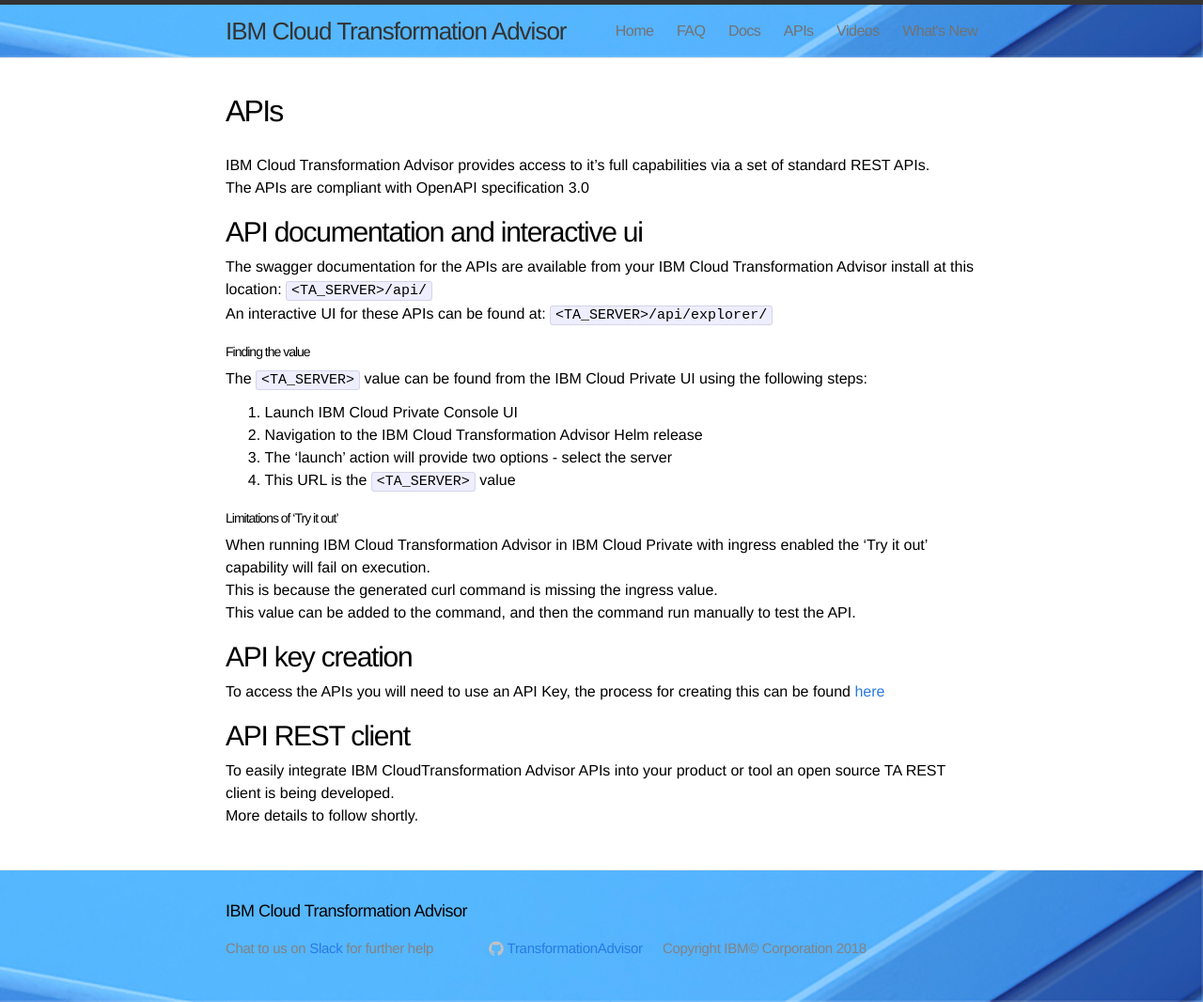
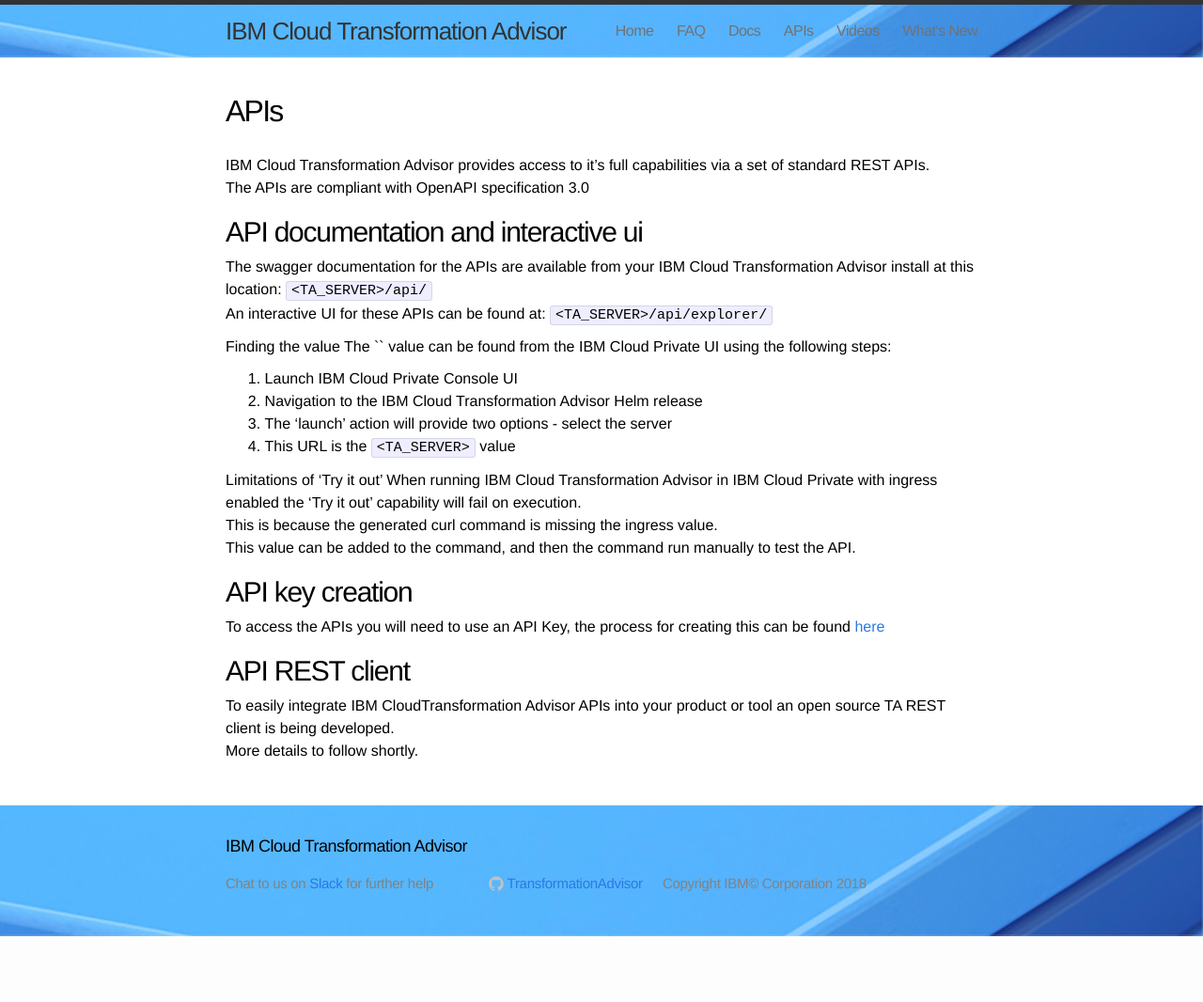
Before and after one commit to TransformationAdvisor/TA.github.io, a Jekyll site: the page built from API/index.md, in a window 1280 px wide. Shown: the whole page at 94% size. Built offline with Jekyll 4.4.1, drawn with Linux system fonts in a browser that asks for light colours; after the commit the page ends 996 px from its top, so only the background shows below that.

```diff
--- a/API/index.md
+++ b/API/index.md
@@ -10,14 +10,14 @@ The APIs are compliant with OpenAPI specification 3.0
 The swagger documentation for the APIs are available from your IBM Cloud Transformation Advisor install at this location: `<TA_SERVER>/api/`
 An interactive UI for these APIs can be found at: `<TA_SERVER>/api/explorer/`
 
-#### Finding the <TA_SEVER> value
+Finding the <TA_SEVER> value
 The `<TA_SERVER>` value can be found from the IBM Cloud Private UI using the following steps:
 1. Launch IBM Cloud Private Console UI
 1. Navigation to the IBM Cloud Transformation Advisor Helm release
 1. The 'launch' action will provide two options - select the server
 1. This URL is the `<TA_SERVER>` value
 
-#### Limitations of 'Try it out'
+Limitations of 'Try it out'
 When running IBM Cloud Transformation Advisor in IBM Cloud Private with ingress enabled the 'Try it out' capability will fail on execution.
 This is because the generated curl command is missing the ingress value.
 This value can be added to the command, and then the command run manually to test the API.
```
